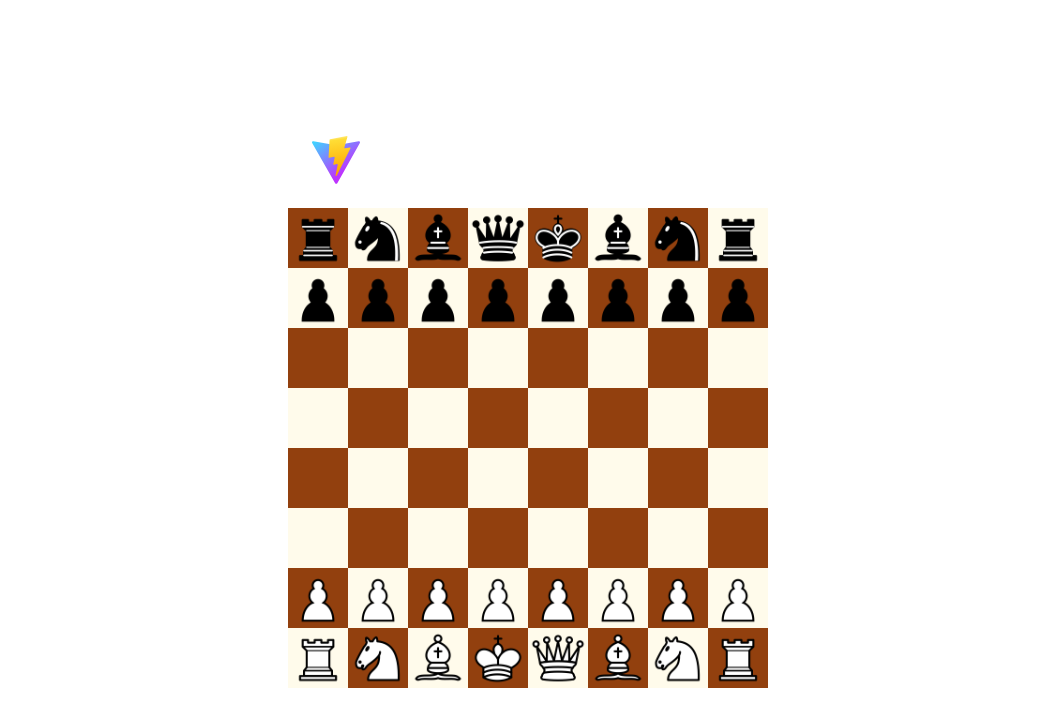
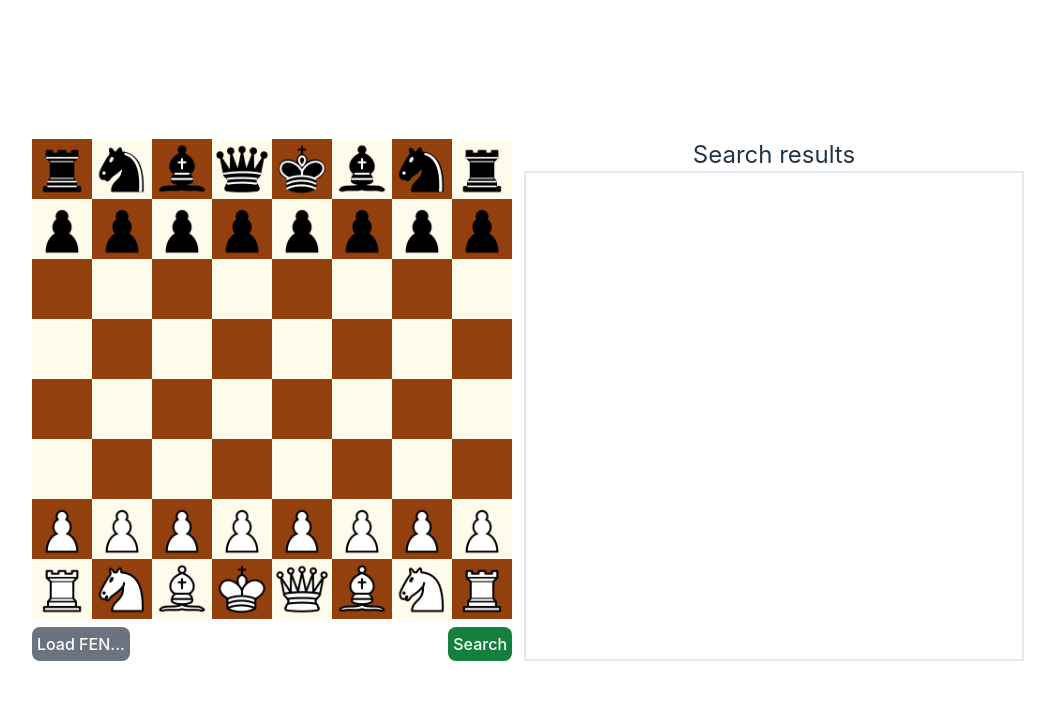
Before and after one commit to RobMandelings/InformationRetrieval, a Vue app in the folder app/client/: page /chess in a window 1280 px wide. Shown: the top 726 px of the page, without its empty margins (112-1167 px from the left). Built offline with nearby package versions, Linux system fonts and the light colour scheme.

Commit message:
Added small flex window

```diff
--- a/app/client/src/App.vue
+++ b/app/client/src/App.vue
@@ -1,8 +1,5 @@
 <template>
   <div id="app">
-    <a href="https://vitejs.dev" target="_blank">
-      <img src="/vite.svg" class="logo" alt="Vite logo"/>
-    </a>
     <router-view></router-view>
   </div>
 </template>
--- a/app/client/src/views/Chess.vue
+++ b/app/client/src/views/Chess.vue
@@ -1,6 +1,18 @@
 <template>
-  <div class="home">
-    <chess-board :state="state"></chess-board>
+  <div class="flex flex-row space-x-3">
+    <div class="flex flex-col space-y-2">
+      <chess-board :state="state"></chess-board>
+      <div class="flex flex-row justify-between">
+        <button class="p-1 text-white bg-gray-500 hover:bg-gray-200 transition">Load FEN...</button>
+        <button class="p-1 text-white bg-green-700 hover:bg-green-500 transition">Search</button>
+      </div>
+    </div>
+    <div class="flex flex-col" style="min-width: 500px">
+      <h1 class="text-2xl">Search results</h1>
+      <div class="border-2 h-full w-full">
+
+      </div>
+    </div>
   </div>
 </template>
 
```
